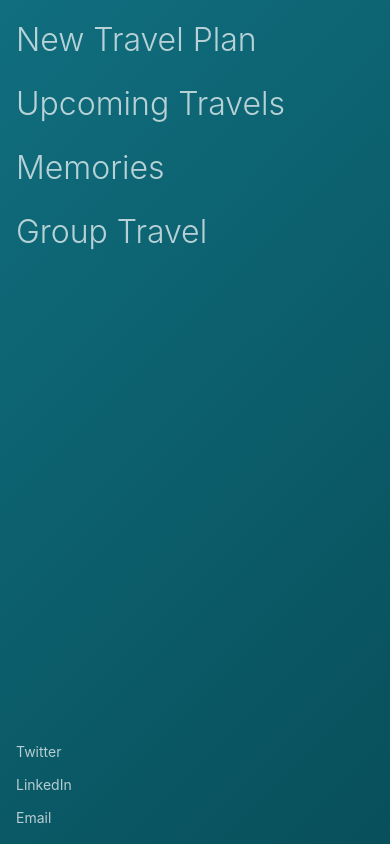
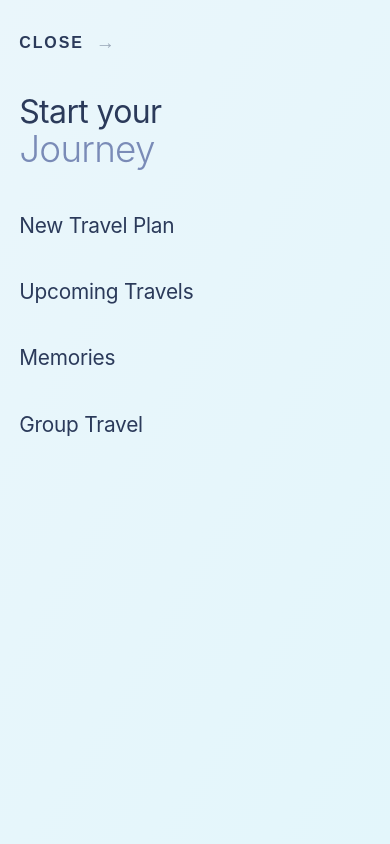
Before and after one commit to Anil-Venugopal/amex-travelogue, a React (Vite) app: page / in a window 390 px wide. Both pictures are taken after a click on the button "MENU". Built offline with nearby package versions, Linux system fonts and the light colour scheme.

Commit message:
feat(project): setting up project-2

```diff
--- a/src/components/common/CustomCursor.jsx
+++ b/src/components/common/CustomCursor.jsx
@@ -1,11 +1,15 @@
-import { useState, useEffect } from 'react';
+import { useState, useEffect, useRef } from 'react';
 import '../../styles/CustomCursor.css';
 
 const CustomCursor = () => {
-  const [position, setPosition] = useState({ x: 0, y: 0 });
+  const [dotPosition, setDotPosition] = useState({ x: 0, y: 0 });
   const [hidden, setHidden] = useState(true);
   const [clicked, setClicked] = useState(false);
   const [linkHovered, setLinkHovered] = useState(false);
+  const ringRef = useRef(null);
+  const dotRef = useRef(null);
+  const mouse = useRef({ x: 0, y: 0 });
+  const ring = useRef({ x: 0, y: 0 });
 
   useEffect(() => {
     const mobileCheck = () => {
@@ -13,23 +17,17 @@ const CustomCursor = () => {
         navigator.userAgent
       );
     };
-
-    if (mobileCheck()) {
-      // Don't show custom cursor on mobile devices
-      return;
-    }
+    if (mobileCheck()) return;
 
     const updatePosition = (e) => {
-      setPosition({ x: e.clientX, y: e.clientY });
+      mouse.current = { x: e.clientX, y: e.clientY };
+      setDotPosition({ x: e.clientX, y: e.clientY });
       setHidden(false);
     };
-
     const handleMouseDown = () => setClicked(true);
     const handleMouseUp = () => setClicked(false);
-
     const handleMouseEnter = () => setHidden(false);
     const handleMouseLeave = () => setHidden(true);
-
     const handleLinkHoverStart = (e) => {
       if (
         e.target.tagName.toLowerCase() === 'a' ||
@@ -43,14 +41,12 @@ const CustomCursor = () => {
         setLinkHovered(false);
       }
     };
-
     window.addEventListener('mousemove', updatePosition);
     window.addEventListener('mousedown', handleMouseDown);
     window.addEventListener('mouseup', handleMouseUp);
     document.addEventListener('mouseenter', handleMouseEnter);
     document.addEventListener('mouseleave', handleMouseLeave);
     document.addEventListener('mouseover', handleLinkHoverStart);
-
     return () => {
       window.removeEventListener('mousemove', updatePosition);
       window.removeEventListener('mousedown', handleMouseDown);
@@ -61,27 +57,41 @@ const CustomCursor = () => {
     };
   }, []);
 
+  // Animation for ring drag effect
+  useEffect(() => {
+    let animationFrame;
+    const animate = () => {
+      ring.current.x += (mouse.current.x - ring.current.x) * 0.18;
+      ring.current.y += (mouse.current.y - ring.current.y) * 0.18;
+      if (ringRef.current) {
+        ringRef.current.style.left = ring.current.x + 'px';
+        ringRef.current.style.top = ring.current.y + 'px';
+      }
+      if (dotRef.current) {
+        dotRef.current.style.left = dotPosition.x + 'px';
+        dotRef.current.style.top = dotPosition.y + 'px';
+      }
+      animationFrame = requestAnimationFrame(animate);
+    };
+    animate();
+    return () => cancelAnimationFrame(animationFrame);
+  }, [dotPosition]);
+
   if (hidden) return null;
 
   return (
     <>
       <div
+        ref={dotRef}
         className={`cursor-dot ${clicked ? 'cursor-dot--clicked' : ''} ${
           linkHovered ? 'cursor-dot--hover' : ''
         }`}
-        style={{
-          left: `${position.x}px`,
-          top: `${position.y}px`,
-        }}
       />
       <div
+        ref={ringRef}
         className={`cursor-ring ${clicked ? 'cursor-ring--clicked' : ''} ${
           linkHovered ? 'cursor-ring--hover' : ''
         }`}
-        style={{
-          left: `${position.x}px`,
-          top: `${position.y}px`,
-        }}
       />
     </>
   );
--- a/src/components/common/Navbar.jsx
+++ b/src/components/common/Navbar.jsx
@@ -42,20 +42,19 @@ const Navbar = () => {
 
       <div className={`menu-overlay ${menuOpen ? 'open' : ''}`}>
         <div className="menu-content">
+          <button className="menu-close" onClick={() => setMenuOpen(false)} aria-label="Close menu">
+            CLOSE <span className="menu-close-arrow">→</span>
+          </button>
+          <div className="menu-heading">
+            <span className="menu-heading-main">Start your</span>
+            <span className="menu-heading-sub">Journey</span>
+          </div>
           <nav className="menu-nav">
             <Link to="/new-travel-plan" className="menu-link">New Travel Plan</Link>
             <Link to="/upcoming-travels" className="menu-link">Upcoming Travels</Link>
             <Link to="/memories" className="menu-link">Memories</Link>
             <Link to="/group-travel" className="menu-link">Group Travel</Link>
           </nav>
-
-          <div className="menu-footer">
-            <div className="menu-social">
-              <a href="https://twitter.com" target="_blank" rel="noopener" className="social-link">Twitter</a>
-              <a href="https://linkedin.com" target="_blank" rel="noopener" className="social-link">LinkedIn</a>
-              <a href="mailto:contact@amextravelogue.com" className="social-link">Email</a>
-            </div>
-          </div>
         </div>
       </div>
     </>
--- a/src/styles/CustomCursor.css
+++ b/src/styles/CustomCursor.css
@@ -5,7 +5,7 @@
   z-index: var(--z-index-cursor);
   border-radius: 50%;
   transform: translate(-50%, -50%);
-  transition: transform 0.1s;
+  transition: transform 0.18s cubic-bezier(0.22, 1, 0.36, 1);
 }
 
 .cursor-dot {
@@ -19,8 +19,8 @@
 .cursor-ring {
   width: 40px;
   height: 40px;
-  border: 2px solid var(--color-white);
-  transition: width 0.3s, height 0.3s, border-color 0.3s, transform 0.3s;
+  border: 1px solid var(--color-white);
+  transition: width 0.3s, height 0.3s, border-color 0.3s, border-width 0.3s, transform 0.3s;
   transition-timing-function: cubic-bezier(0.22, 1, 0.36, 1);
 }
 
@@ -47,7 +47,7 @@
   width: 48px;
   height: 48px;
   border-color: var(--color-primary);
-  border-width: 3px;
+  border-width: 2px;
   transform: translate(-50%, -50%) scale(1.1);
 }
 
--- a/src/styles/Home.css
+++ b/src/styles/Home.css
@@ -9,7 +9,7 @@
   left: 0;
   width: 100%;
   height: 100%;
-  background: linear-gradient(120deg, #0a3c59 0%, #2bb6d9 100%);
+  background: radial-gradient(ellipse at 60% 40%, rgba(255,255,255,0.10) 0%, rgba(42,180,217,0.10) 60%, rgba(10,60,89,0.85) 100%), linear-gradient(120deg, #0a3c59 0%, #2bb6d9 100%);
   z-index: -1;
 }
 
--- a/src/styles/Navbar.css
+++ b/src/styles/Navbar.css
@@ -87,118 +87,134 @@
   position: fixed;
   top: 0;
   right: 0;
-  width: 100%;
+  width: 45vw;
+  min-width: 340px;
+  max-width: 600px;
   height: 100vh;
-  background: linear-gradient(135deg, #106E7E, #084F5B);
+  background: linear-gradient(120deg, #eaf6fb 0%, #e3f6fb 100%);
   z-index: var(--z-index-modal);
-  clip-path: circle(0% at calc(100% - 65px) 65px);
-  transition: clip-path 0.8s cubic-bezier(0.4, 0, 0.2, 1);
+  border-top-left-radius: 20px;
+  border-bottom-left-radius: 20px;
+  box-shadow: -8px 0 32px 0 rgba(0,0,0,0.10);
+  transform: translateX(100%);
+  opacity: 0;
+  transition: transform 1.2s cubic-bezier(0.4,0,0.2,1), opacity 0.8s cubic-bezier(0.4,0,0.2,1);
   visibility: hidden;
-  opacity: 0;
+  display: flex;
+  flex-direction: column;
+  justify-content: center;
 }
 
 .menu-overlay.open {
-  clip-path: circle(150% at calc(100% - 65px) 65px);
+  transform: translateX(0);
+  opacity: 1;
   visibility: visible;
-  opacity: 1;
 }
 
 .menu-content {
   height: 100%;
   display: flex;
   flex-direction: column;
-  justify-content: center;
-  padding: var(--space-8);
-  max-width: 1440px;
-  margin: 0 auto;
+  justify-content: flex-start;
+  align-items: flex-start;
+  padding: 3.5rem 2.5rem 2.5rem 2.5rem;
+  max-width: 100%;
+  margin: 0;
   opacity: 0;
-  transform: translateY(40px);
-  transition: opacity 0.3s ease, transform 0.3s ease;
-  transition-delay: 0.3s;
+  transform: translateX(60px);
+  transition: opacity 0.8s 0.3s cubic-bezier(0.4,0,0.2,1), transform 1.2s cubic-bezier(0.4,0,0.2,1);
 }
 
 .menu-overlay.open .menu-content {
   opacity: 1;
-  transform: translateY(0);
+  transform: translateX(0);
+}
+
+.menu-close {
+  background: none;
+  border: none;
+  color: #2b3a5a;
+  font-size: 1rem;
+  font-weight: 600;
+  letter-spacing: 0.12em;
+  margin-bottom: 2.5rem;
+  cursor: pointer;
+  outline: none;
+  display: flex;
+  align-items: center;
+  gap: 0.5rem;
+  transition: color 0.2s;
+}
+.menu-close-arrow {
+  font-size: 1.2em;
+  opacity: 0.4;
+  margin-left: 0.2em;
+}
+
+.menu-heading {
+  margin-bottom: 2.5rem;
+}
+.menu-heading-main {
+  display: block;
+  font-size: 2.8rem;
+  font-weight: 400;
+  color: #2b3a5a;
+  letter-spacing: -0.02em;
+  line-height: 1.1;
+}
+.menu-heading-sub {
+  display: block;
+  font-size: 3.2rem;
+  font-weight: 300;
+  color: #7a8bb7;
+  letter-spacing: -0.02em;
+  line-height: 1.1;
 }
 
 .menu-nav {
   display: flex;
   flex-direction: column;
-  gap: var(--space-6);
-  margin-bottom: var(--space-16);
+  gap: 2.2rem;
+  margin-bottom: 0;
 }
 
 .menu-link {
-  color: var(--color-white);
-  font-size: clamp(2rem, 5vw, 4rem);
-  font-weight: var(--font-weight-light);
+  color: #2b3a5a;
+  font-size: 2.1rem;
+  font-weight: 400;
   text-decoration: none;
-  opacity: 0;
-  transform: translateX(-40px);
-  transition: opacity 0.3s ease, transform 0.3s ease;
+  letter-spacing: -0.01em;
+  opacity: 0.85;
+  transition: opacity 0.3s, color 0.3s, transform 0.3s;
+  transform: translateX(-30px);
 }
-
 .menu-overlay.open .menu-link {
-  opacity: 0.7;
+  opacity: 1;
   transform: translateX(0);
 }
-
-.menu-overlay.open .menu-link:nth-child(1) { transition-delay: 0.4s; }
-.menu-overlay.open .menu-link:nth-child(2) { transition-delay: 0.5s; }
-.menu-overlay.open .menu-link:nth-child(3) { transition-delay: 0.6s; }
-.menu-overlay.open .menu-link:nth-child(4) { transition-delay: 0.7s; }
-
 .menu-link:hover {
+  color: #4b5fa7;
   opacity: 1;
-  transform: translateX(20px);
-}
-
-.menu-footer {
-  margin-top: auto;
-  opacity: 0;
-  transform: translateY(20px);
-  transition: opacity 0.3s ease, transform 0.3s ease;
-  transition-delay: 0.8s;
-}
-
-.menu-overlay.open .menu-footer {
-  opacity: 1;
-  transform: translateY(0);
-}
-
-.menu-social {
-  display: flex;
-  gap: var(--space-6);
-}
-
-.social-link {
-  color: var(--color-white);
-  font-size: var(--font-size-sm);
-  text-decoration: none;
-  opacity: 0.7;
-  transition: opacity 0.3s ease;
-}
-
-.social-link:hover {
-  opacity: 1;
+  transform: translateX(10px);
 }
 
 @media (max-width: 768px) {
-  .navbar {
-    padding: var(--space-4);
+  .menu-overlay {
+    width: 100vw;
+    min-width: 0;
+    max-width: 100vw;
+    border-radius: 0;
   }
-
   .menu-content {
-    padding: var(--space-4);
+    padding: 2rem 1.2rem 1.2rem 1.2rem;
   }
-
-  .menu-nav {
-    gap: var(--space-4);
+  .menu-heading-main {
+    font-size: 2rem;
   }
-
-  .menu-social {
-    flex-direction: column;
-    gap: var(--space-3);
+  .menu-heading-sub {
+    font-size: 2.3rem;
+  }
+  .menu-link {
+    font-size: 1.3rem;
   }
 }
```
